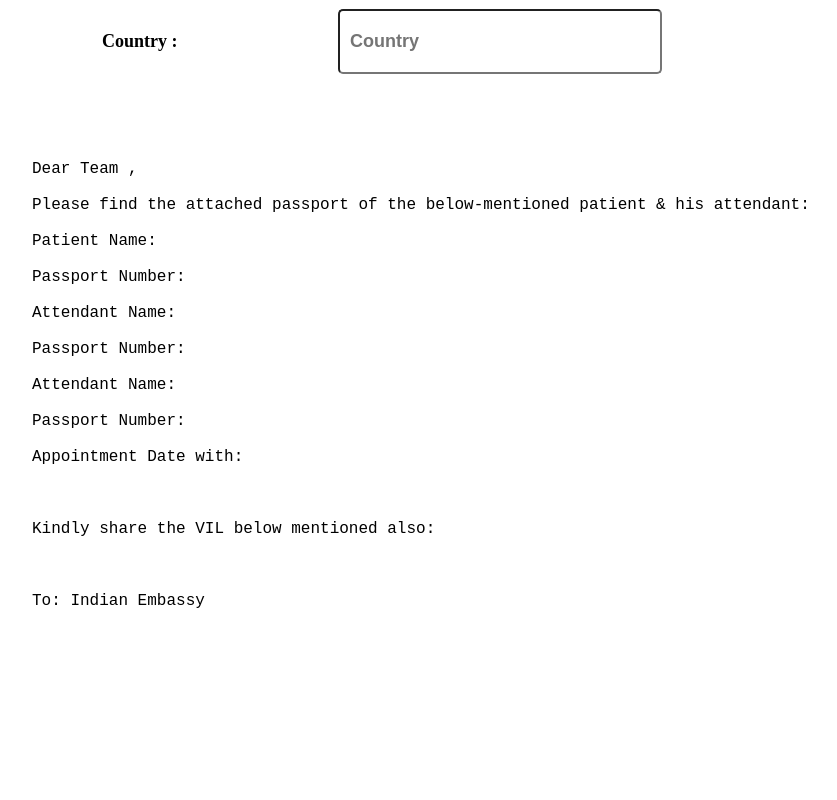
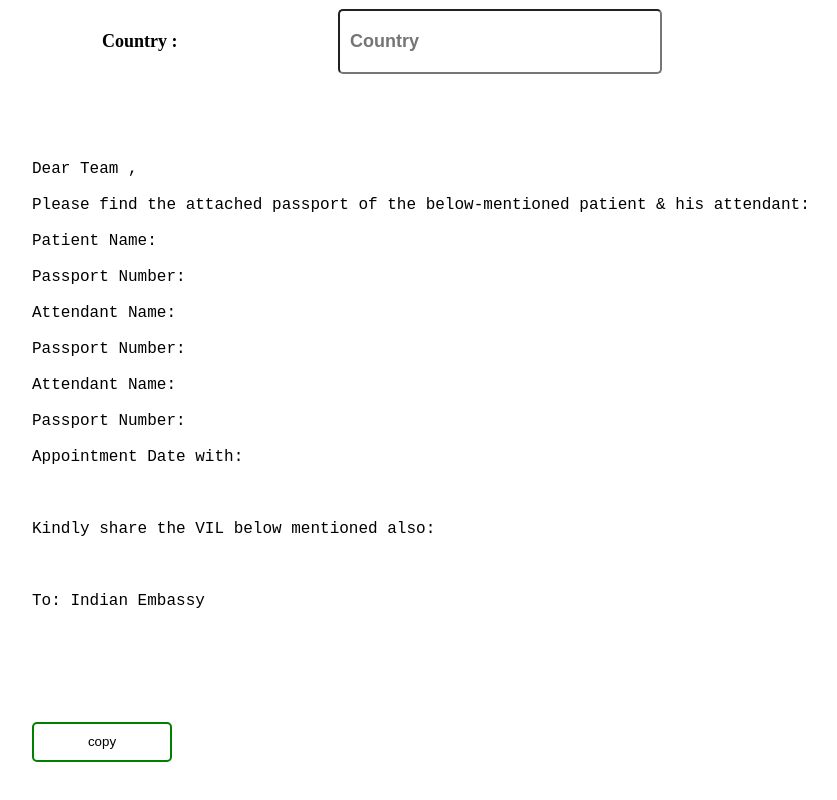
Before and after one commit to premshetty/chrome-extension, a React (Create React App) app: page / in a window 1280 px wide. Shown: the part 1017-1817 px from the top of the page, without its empty margins (258-1095 px from the left). Before the commit the page ends 1739 px from the top, so only its background shows below. Built offline with nearby package versions, Linux system fonts and the light colour scheme.

Commit message:
copy to clipboard

```diff
--- a/src/components/Opinion.js
+++ b/src/components/Opinion.js
@@ -12,6 +12,12 @@ function Opinion() {
   const Handlechange = (e, setter) => {
     setter(e.target.value);
   };
+  const copytoClipBoard = () => {
+    let inputElement = document.getElementById("textcontent");
+    let text = inputElement.innerText;
+    navigator.clipboard.writeText(text);
+  };
+
   console.log(name);
   return (
     <div className={classes.opinion}>
@@ -68,7 +74,7 @@ function Opinion() {
         </p>
       </div>
       <div>
-        <pre className={classes.textarea}>
+        <pre className={classes.textarea} id="textcontent">
           {`Dear Team ,
 
 Greetings From Treatment Traveller!!
@@ -86,11 +92,13 @@ Case History:   ${caseHistory}
 
 
 Country:  ${country}
-`}
-          <pre className={classes.yellow}>
-            {` Kindly suggest the cost estimation and ${department}'s opinion. URGENT!`}
-          </pre>
+
+
+ Kindly suggest the cost estimation and ${department}'s opinion. URGENT!`}
         </pre>
+        <button className={classes.button} onClick={copytoClipBoard}>
+          copy
+        </button>
       </div>
     </div>
   );
--- a/src/components/Vil.js
+++ b/src/components/Vil.js
@@ -13,6 +13,12 @@ function Vil() {
   const Handlechange = (e, setter) => {
     setter(e.target.value);
   };
+  const copytoClipBoard = () => {
+    let inputElement = document.getElementById("textcontent");
+    let text = inputElement.innerText;
+    navigator.clipboard.writeText(text);
+  };
+
   return (
     <div className={classes.vil}>
       <h1>VIL</h1>
@@ -91,7 +97,11 @@ function Vil() {
           />
         </p>
       </div>
-      <pre style={{ paddingBottom: "100px" }} className={classes.textarea}>
+      <pre
+        id="textcontent"
+        style={{ paddingBottom: "100px" }}
+        className={classes.textarea}
+      >
         {`
 
 
@@ -125,6 +135,9 @@ To: Indian Embassy ${country}
 
 `}
       </pre>
+      <button className={classes.button} onClick={copytoClipBoard}>
+        copy
+      </button>
     </div>
   );
 }
--- a/src/components/Visa.js
+++ b/src/components/Visa.js
@@ -11,6 +11,12 @@ function Visa() {
   const Handlechange = (e, setter) => {
     setter(e.target.value);
   };
+  const copytoClipBoard = () => {
+    let inputElement = document.getElementById("textcontent");
+    let text = inputElement.innerText;
+    navigator.clipboard.writeText(text);
+  };
+
   return (
     <div className={classes.visa}>
       <h1>Arrival</h1>
@@ -73,7 +79,11 @@ function Visa() {
           />
         </p>
       </div>
-      <pre style={{ paddingBottom: "100px" }} className={classes.textarea}>
+      <pre
+        id="textcontent"
+        style={{ paddingBottom: "100px" }}
+        className={classes.textarea}
+      >
         {`Dear team,
 
 Greetings from Treatment Traveller!
@@ -102,6 +112,9 @@ After the pick up the patient will go with Pankaj.
 
 kindly drop the Pankaj back to his address. His contact no- (+917782905322)`}
       </pre>
+      <button className={classes.button} onClick={copytoClipBoard}>
+        copy
+      </button>
     </div>
   );
 }
--- a/src/components/opinion.module.css
+++ b/src/components/opinion.module.css
@@ -49,3 +49,16 @@
   background-color: yellow;
   padding: 5px;
 }
+.button {
+  width: 140px;
+  height: 40px;
+  border-radius: 5px;
+  background-color: transparent;
+  border: 2px solid green;
+  cursor: pointer;
+  margin-bottom: 50px;
+}
+.button:hover {
+  background-color: green;
+  color: white;
+}
--- a/src/components/vil.module.css
+++ b/src/components/vil.module.css
@@ -50,3 +50,16 @@
   background-color: yellow;
   padding: 5px;
 }
+.button {
+  width: 140px;
+  height: 40px;
+  border-radius: 5px;
+  background-color: transparent;
+  border: 2px solid green;
+  cursor: pointer;
+  margin-bottom: 50px;
+}
+.button:hover {
+  background-color: green;
+  color: white;
+}
--- a/src/components/visa.module.css
+++ b/src/components/visa.module.css
@@ -50,3 +50,16 @@
   background-color: yellow;
   padding: 5px;
 }
+.button {
+  width: 140px;
+  height: 40px;
+  border-radius: 5px;
+  background-color: transparent;
+  border: 2px solid green;
+  cursor: pointer;
+  margin-bottom: 50px;
+}
+.button:hover {
+  background-color: green;
+  color: white;
+}
```
